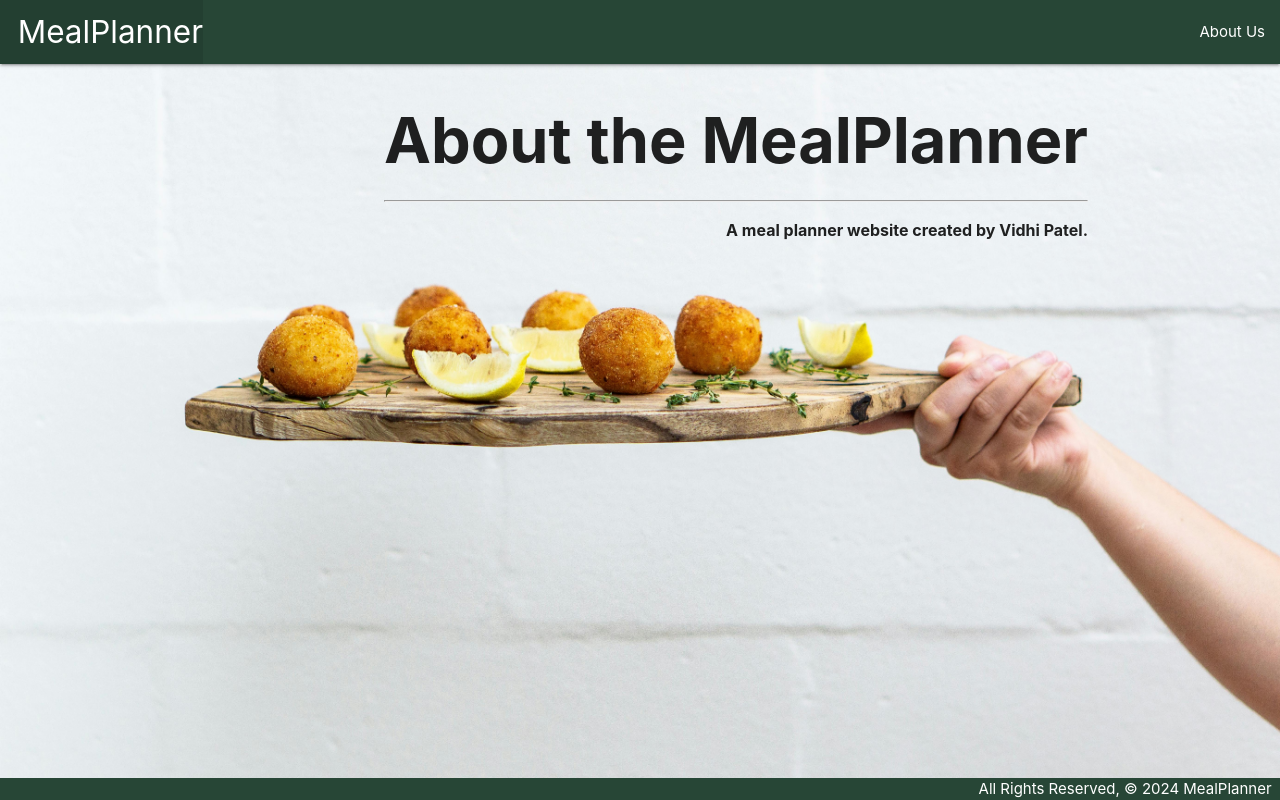
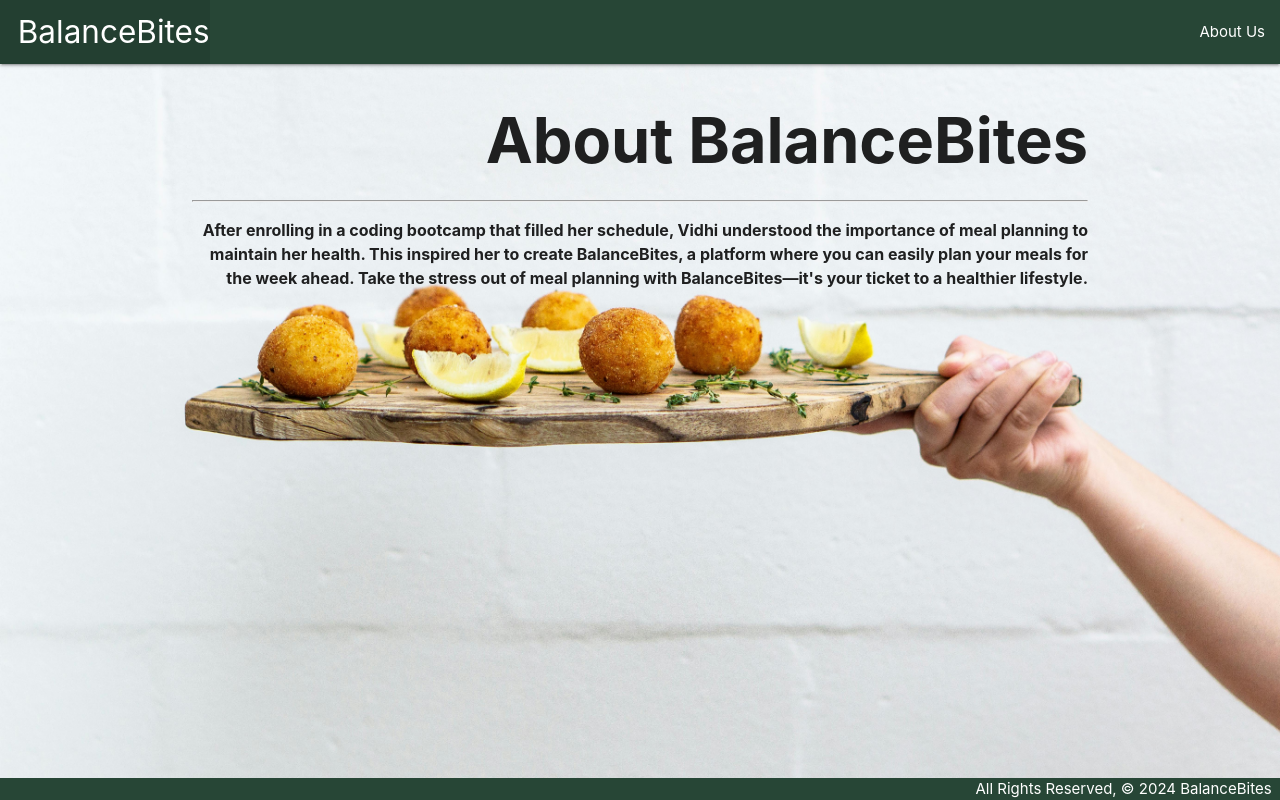
Before and after one commit to vidhipatel1999/foodplanner, a Django app: page /about/ in a window 1280 px wide. Run offline with Django 4.2, Linux system fonts and the light colour scheme.

Commit message:
Update App name and AboutUs description

```diff
--- a/main_app/static/css/style.css
+++ b/main_app/static/css/style.css
@@ -26,15 +26,15 @@ p {
 }
 
 .about-page {
-  background-image: url('../images/aboutpic.jpg');  /* Make sure the path is correct */
-  background-size: cover;  /* Cover the entire page */
-  background-position: center;  /* Center the background image */
+  background-image: url('../images/aboutpic.jpg');
+  background-size: cover;
+  background-position: center;
 }
 
 .about-page .about-content {
   text-align: right;
   font-size: 0.9rem;
-  margin-left: auto;  /* Ensures content is pushed to the right */
-  width: fit-content;  /* Only as wide as the content itself */
-  padding-right: 0;  /* No padding on the right */
+  margin-left: auto;
+  width: fit-content;
+  padding-right: 0;
 }
--- a/main_app/templates/about.html
+++ b/main_app/templates/about.html
@@ -4,8 +4,8 @@
 
 {% block content %}
 <div class="about-content">
-    <h1>About the MealPlanner</h1>
+    <h1>About BalanceBites</h1>
     <hr>
-    <p>A meal planner website created by Vidhi Patel.</p>
+    <p>After enrolling in a coding bootcamp that filled her schedule, Vidhi understood the importance of meal planning to maintain her health. This inspired her to create BalanceBites, a platform where you can easily plan your meals for the week ahead. Take the stress out of meal planning with BalanceBites—it's your ticket to a healthier lifestyle. </p>
 </div>
 {% endblock %}
--- a/main_app/templates/base.html
+++ b/main_app/templates/base.html
@@ -23,7 +23,7 @@
     <nav>
       <div class="nav-wrapper">
         <ul>
-          <li><a href="/" class="left brand-logo">&nbsp;&nbsp;MealPlanner</a></li>
+          <li><a href="/" class="left brand-logo">&nbsp;&nbsp;BalanceBites</a></li>
         </ul>
         <ul class="right">
           <li><a href="/about">About Us</a></li>
@@ -36,7 +36,7 @@
     {% endblock %}
   </main>
   <footer class="page-footer">
-    <div class="right">All Rights Reserved, &copy; 2024 MealPlanner &nbsp;</div>
+    <div class="right">All Rights Reserved, &copy; 2024 BalanceBites &nbsp;</div>
   </footer>
 </body>
 </html>
--- a/main_app/templates/home.html
+++ b/main_app/templates/home.html
@@ -1,7 +1,7 @@
 {% extends 'base.html' %}
 
 {% block content %}
-<h1>Welcome to the MealPlanner</h1>
+<h1>Welcome to BalanceBites</h1>
 <p>Discover how to plan your meals efficiently with our easy-to-use platform.</p>
 <div>
   <a href="/about" class="btn grey">Learn More About Us</a>
```
